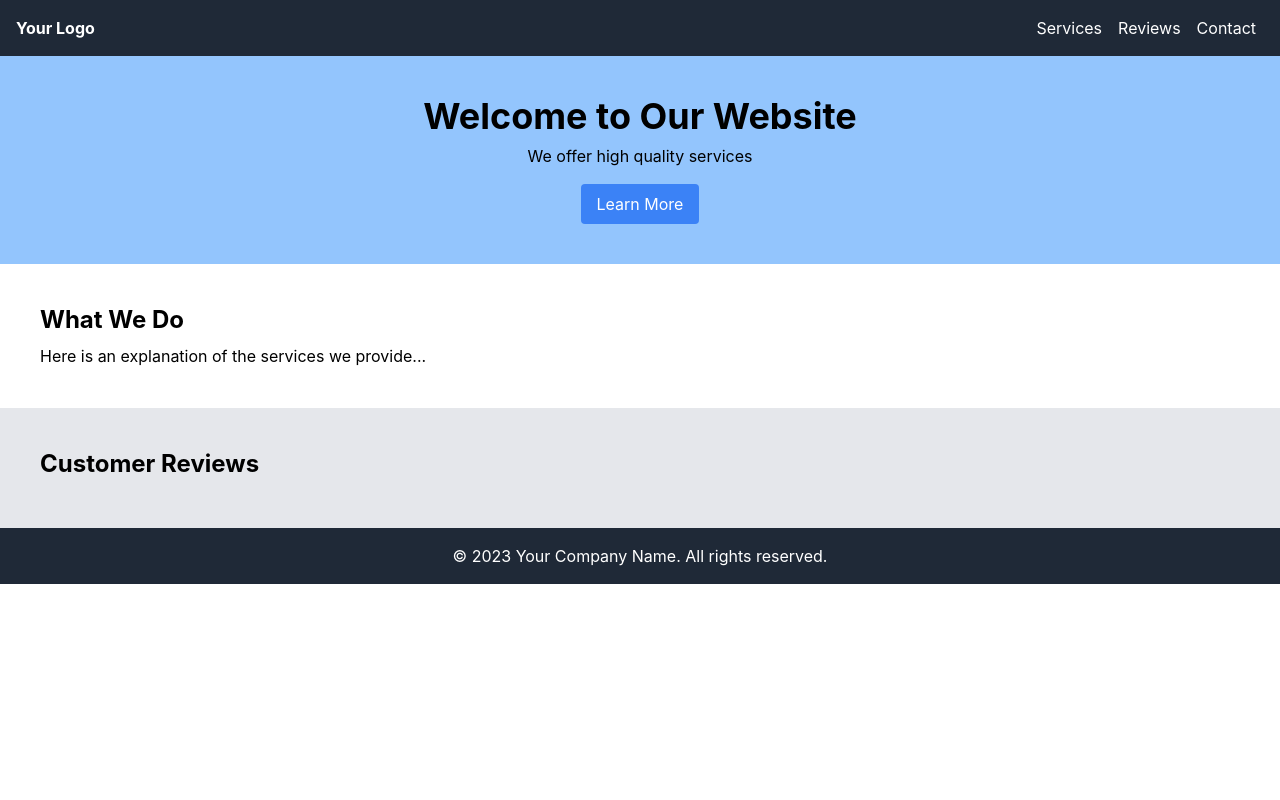
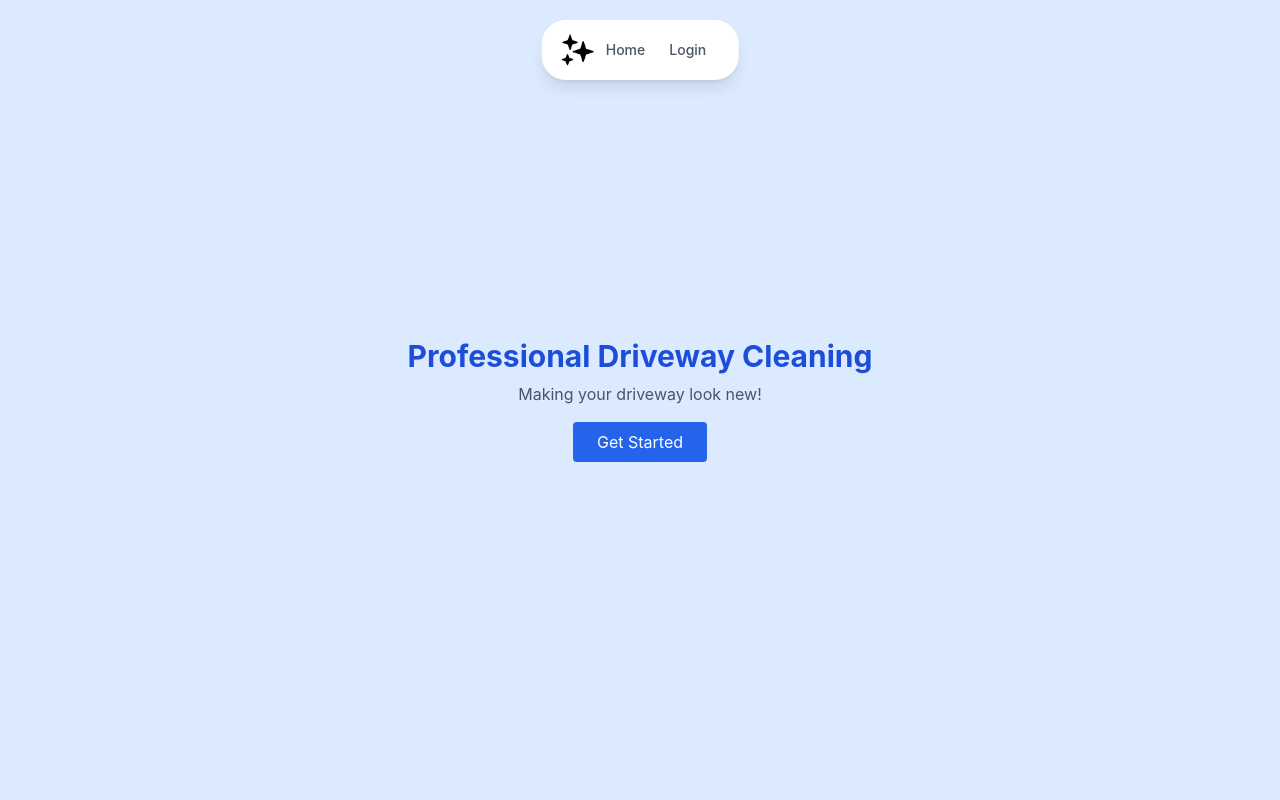
Before and after one commit to twn9/power-clean, a React (Create React App) app in the folder frontend/: page / in a window 1280 px wide. Shown: the top 800 px of the page. Built offline with nearby package versions, Linux system fonts and the light colour scheme.

Commit message:
updated nav bar and hero

```diff
--- a/frontend/src/App.js
+++ b/frontend/src/App.js
@@ -1,20 +1,42 @@
 import './App.css';
+import React, { useState, useEffect } from 'react';
 import Nav from './components/Nav'
 import Hero from './components/Hero';
 import About from './components/About';
 import Reviews from './components/Reviews';
 import Footer from './components/Footer';
 
-function App() {
+
+export default function App() {
+  const [bgColor, setBgColor] = useState('bg-white');
+
+  useEffect(() => {
+    const handleScroll = () => {
+      const position = window.pageYOffset;
+
+      if (position < 500) {
+        setBgColor('bg-white');
+      } else if (position < 1000) {
+        setBgColor('bg-blue-500');
+      } else {
+        setBgColor('bg-green-500');
+      }
+    };
+
+    window.addEventListener('scroll', handleScroll);
+
+    return () => {
+      window.removeEventListener('scroll', handleScroll);
+    };
+  }, []);
+
   return (
-    <div>
+    <div className={`${bgColor} transition-colors duration-500 min-h-screen`}>
       <Nav />
       <Hero />
       <About />
       <Reviews />
       <Footer />
-    </div>
+      </div>
   );
 }
-
-export default App;
--- a/frontend/src/components/Hero.js
+++ b/frontend/src/components/Hero.js
@@ -1,9 +1,11 @@
 export default function Hero() {
     return (
-      <div className="text-center p-10 bg-blue-300">
-        <h1 className="text-4xl font-bold mb-2">Welcome to Our Website</h1>
-        <p className="mb-4">We offer high quality services</p>
-        <button className="bg-blue-500 text-white py-2 px-4 rounded">Learn More</button>
+      <div className="bg-blue-100 min-h-screen flex items-center justify-center">
+        <div className="container mx-auto px-4 py-10 text-center">
+          <h2 className="text-3xl font-bold text-blue-700">Professional Driveway Cleaning</h2>
+          <p className="text-gray-600 mt-2">Making your driveway look new!</p>
+          <button className="mt-4 px-6 py-2 bg-blue-600 text-white rounded hover:bg-blue-700">Get Started</button>
+        </div>
       </div>
     );
   };
--- a/frontend/src/components/Nav.js
+++ b/frontend/src/components/Nav.js
@@ -1,12 +1,24 @@
+import star from '../images/star.png'
+
 export default function Nav() {
-    return (
-    <nav className="flex justify-between items-center p-4 bg-gray-800 text-white">
-      <div className="font-bold">Your Logo</div>
-      <div>
-        <a href="#services" className="p-2">Services</a>
-        <a href="#reviews" className="p-2">Reviews</a>
-        <a href="#contact" className="p-2">Contact</a>
+  return (
+    <nav className="fixed top-5 left-1/2 transform -translate-x-1/2 bg-white shadow-lg z-50 rounded-3xl">
+    <div className="max-w-2xl mx-auto px-5 py-3">
+      <div className="flex justify-between items-center">
+        {/* Logo and other elements */}
+        <div>
+          <img src={star} alt="star" className="h-8 w-auto" />
+        </div>
+        {/* Navigation Links */}
+        <div className="flex items-center space-x-4">
+          {/* Add nav items here */}
+          <a href="/" className="text-gray-600 hover:text-gray-800 px-3 py-2 rounded-md text-sm font-medium">Home</a>
+          {/* More nav items */}
+        </div>
+        {/* Right-side elements like buttons or icons */}
+        <button className="text-gray-600 hover:text-gray-800 px-3 py-2 rounded-md text-sm font-medium">Login</button>
       </div>
-    </nav>
-    );
+    </div>
+  </nav>
+  );
 }
```
Also changed, not shown: frontend/src/images/star.png (added).
